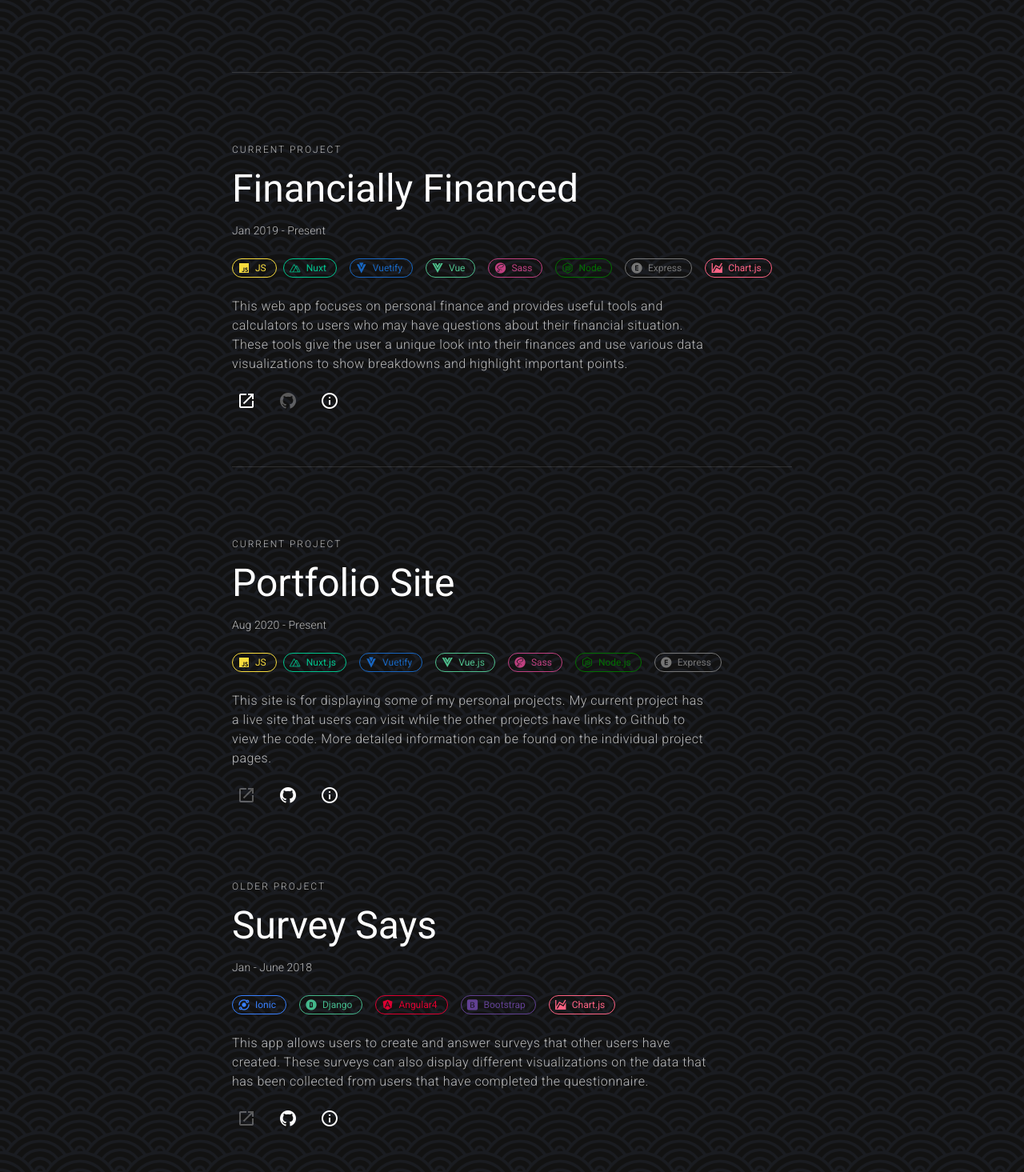
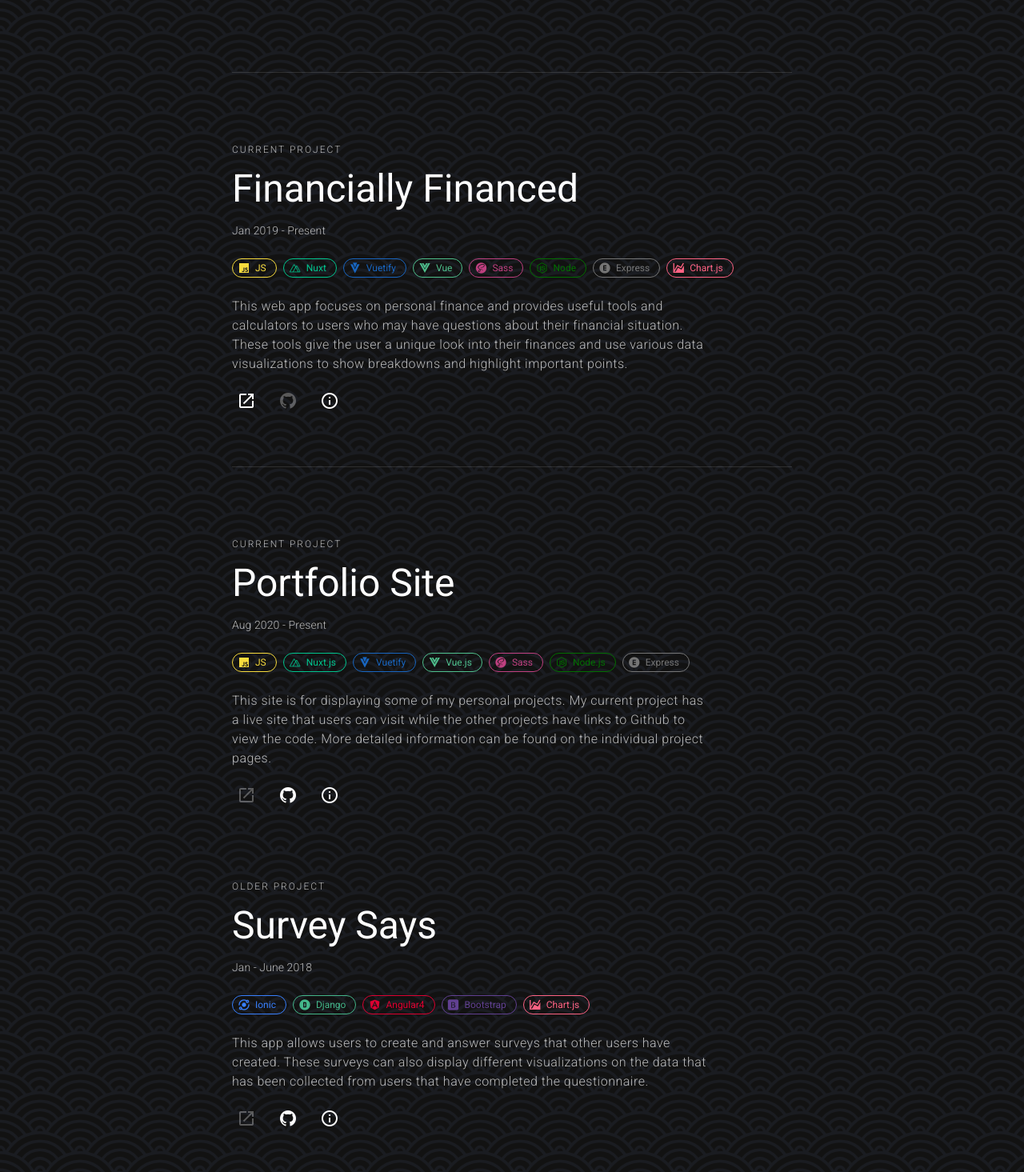
Before and after one commit to ahuff1315/anastasia-huff, a Nuxt app: page / in a window 1280 px wide. Shown: the part 336-1801 px from the top of the page at 80% size. Built offline with nearby package versions, Linux system fonts and the light colour scheme.

Commit message:
make margins consistent on chips

```diff
--- a/components/main-project.vue
+++ b/components/main-project.vue
@@ -23,37 +23,37 @@
           </v-icon>
           Nuxt
         </v-chip>
-        <v-chip class="ma-2" small color="vuetify" outlined>
+        <v-chip class="ma-2 ml-0" small color="vuetify" outlined>
           <v-icon small left>
             mdi-vuetify
           </v-icon>
           Vuetify
         </v-chip>
-        <v-chip class="ma-2" small color="vue" outlined>
+        <v-chip class="ma-2 ml-0" small color="vue" outlined>
           <v-icon small left>
             mdi-vuejs
           </v-icon>
           Vue
         </v-chip>
-        <v-chip class="ma-2" small color="sass" outlined>
+        <v-chip class="ma-2 ml-0" small color="sass" outlined>
           <v-icon small left>
             mdi-sass
           </v-icon>
           Sass
         </v-chip>
-        <v-chip class="ma-2" small color="node" outlined>
+        <v-chip class="ma-2 ml-0" small color="node" outlined>
           <v-icon small left>
             mdi-nodejs
           </v-icon>
           Node
         </v-chip>
-        <v-chip class="ma-2" small color="express" outlined>
+        <v-chip class="ma-2 ml-0" small color="express" outlined>
           <v-icon small left>
             mdi-alpha-e-circle
           </v-icon>
           Express
         </v-chip>
-        <v-chip class="ma-2" small color="chart" outlined>
+        <v-chip class="ma-2 ml-0" small color="chart" outlined>
           <v-icon small left>
             mdi-chart-areaspline
           </v-icon>
--- a/components/other-projects.vue
+++ b/components/other-projects.vue
@@ -23,31 +23,31 @@
           </v-icon>
           Nuxt.js
         </v-chip>
-        <v-chip class="ma-2" small color="vuetify" outlined>
+        <v-chip class="ma-2 ml-0" small color="vuetify" outlined>
           <v-icon small left>
             mdi-vuetify
           </v-icon>
           Vuetify
         </v-chip>
-        <v-chip class="ma-2" small color="vue" outlined>
+        <v-chip class="ma-2 ml-0" small color="vue" outlined>
           <v-icon small left>
             mdi-vuejs
           </v-icon>
           Vue.js
         </v-chip>
-        <v-chip class="ma-2" small color="sass" outlined>
+        <v-chip class="ma-2 ml-0" small color="sass" outlined>
           <v-icon small left>
             mdi-sass
           </v-icon>
           Sass
         </v-chip>
-        <v-chip class="ma-2" small color="node" outlined>
+        <v-chip class="ma-2 ml-0" small color="node" outlined>
           <v-icon small left>
             mdi-nodejs
           </v-icon>
           Node.js
         </v-chip>
-        <v-chip class="ma-2" small color="express" outlined>
+        <v-chip class="ma-2 ml-0" small color="express" outlined>
           <v-icon small left>
             mdi-alpha-e-circle
           </v-icon>
@@ -110,25 +110,25 @@
           </v-icon>
           Ionic
         </v-chip>
-        <v-chip class="ma-2" small color="django" outlined>
+        <v-chip class="ma-2 ml-0" small color="django" outlined>
           <v-icon small left>
             mdi-alpha-d-circle
           </v-icon>
           Django
         </v-chip>
-        <v-chip class="ma-2" small color="angular" outlined>
+        <v-chip class="ma-2 ml-0" small color="angular" outlined>
           <v-icon small left>
             mdi-angular
           </v-icon>
           Angular4
         </v-chip>
-        <v-chip class="ma-2" small color="bootstrap" outlined>
+        <v-chip class="ma-2 ml-0" small color="bootstrap" outlined>
           <v-icon small left>
             mdi-bootstrap
           </v-icon>
           Bootstrap
         </v-chip>
-        <v-chip class="ma-2" small color="chart" outlined>
+        <v-chip class="ma-2 ml-0" small color="chart" outlined>
           <v-icon small left>
             mdi-chart-areaspline
           </v-icon>
```
